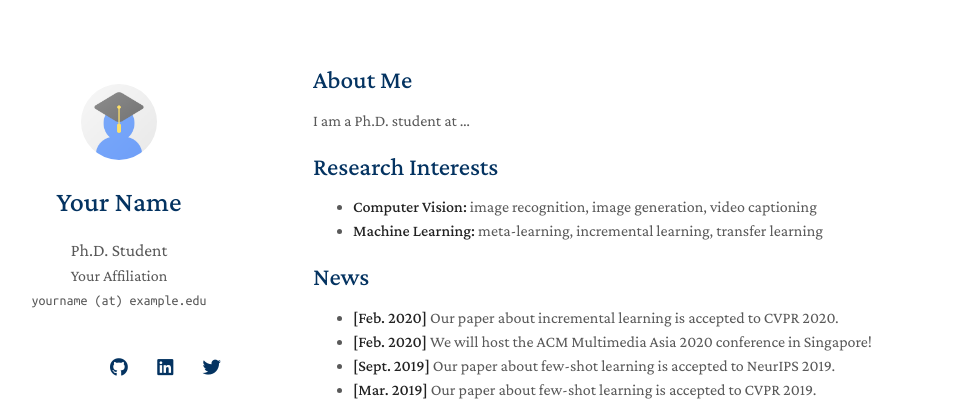
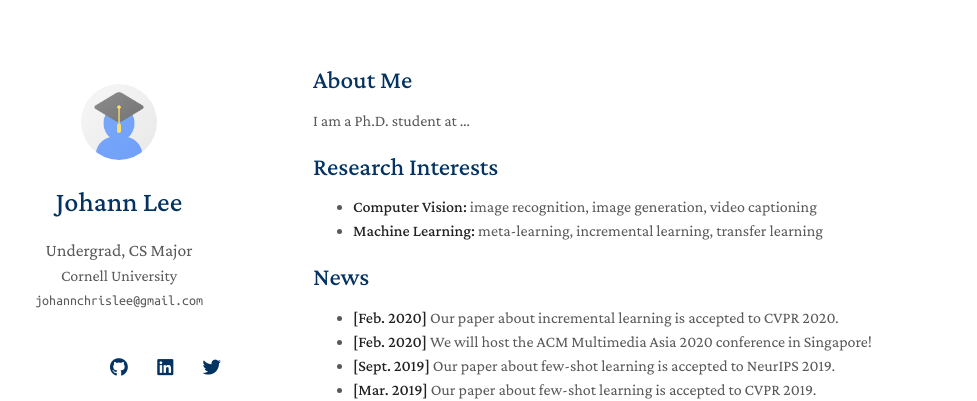
Before and after one commit to lee-johann/xforeverjlx.github.io, a Jekyll site: the page built from index.md, in a window 1280 px wide. Shown: the top 401 px of the page, without its empty margins (157-1134 px from the left). Built offline with Jekyll 4.4.1, drawn with Linux system fonts in a browser that asks for light colours; nearby versions of some CDN libraries; a style sheet for code colours, icons or effects is not loaded; our own code applies the rules of GitHub Pages for plain Markdown files.

Commit message:
test push

```diff
--- a/_config.yml
+++ b/_config.yml
@@ -1,8 +1,8 @@
 # Basic Information
-title: Your Name
-position: Ph.D. Student
-affiliation: Your Affiliation
-email: yourname (at) example.edu
+title: Johann Lee
+position: Undergrad, CS Major
+affiliation: Cornell University
+email: johannchrislee@gmail.com
 
 # Search Engine Optimization (SEO)
 # The following information is used to improve the website traffic from search engines, e.g., Google.
```
